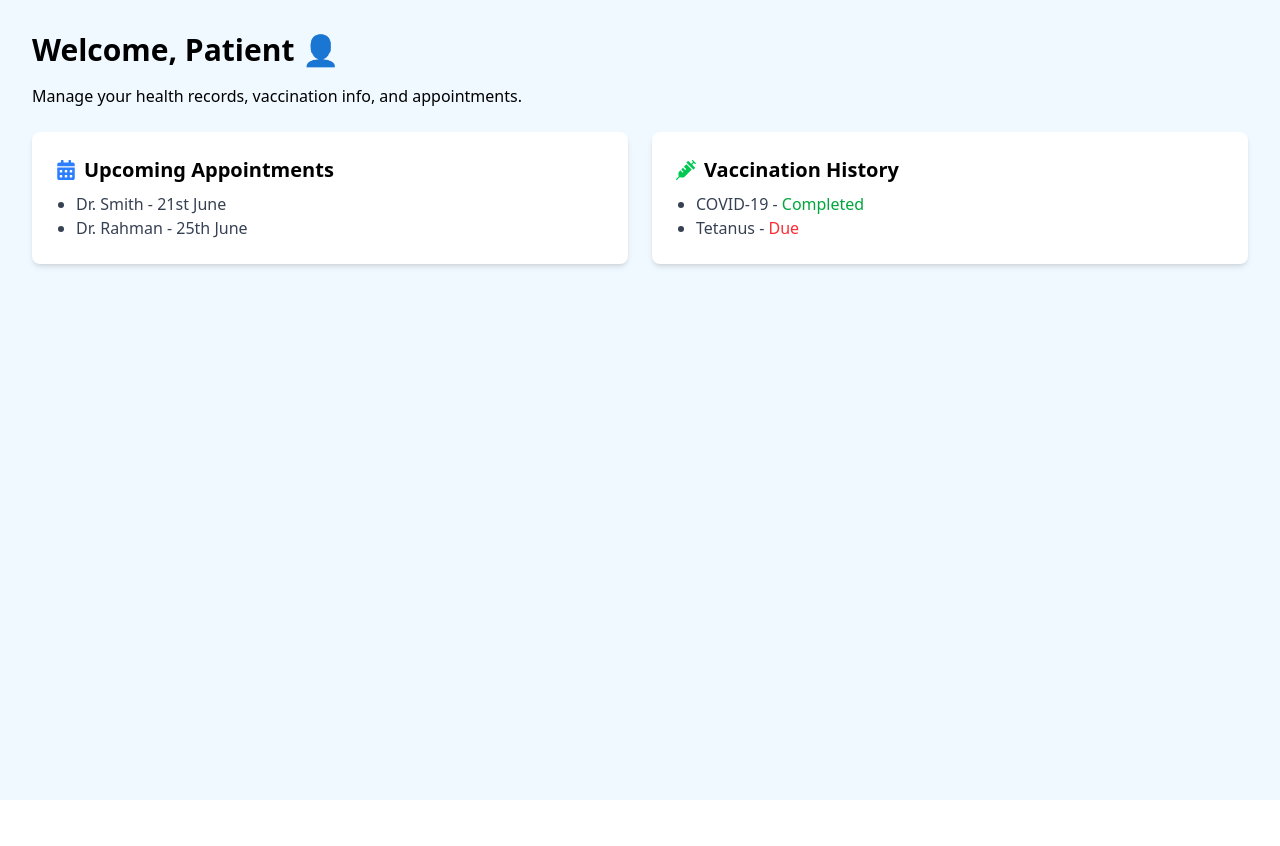
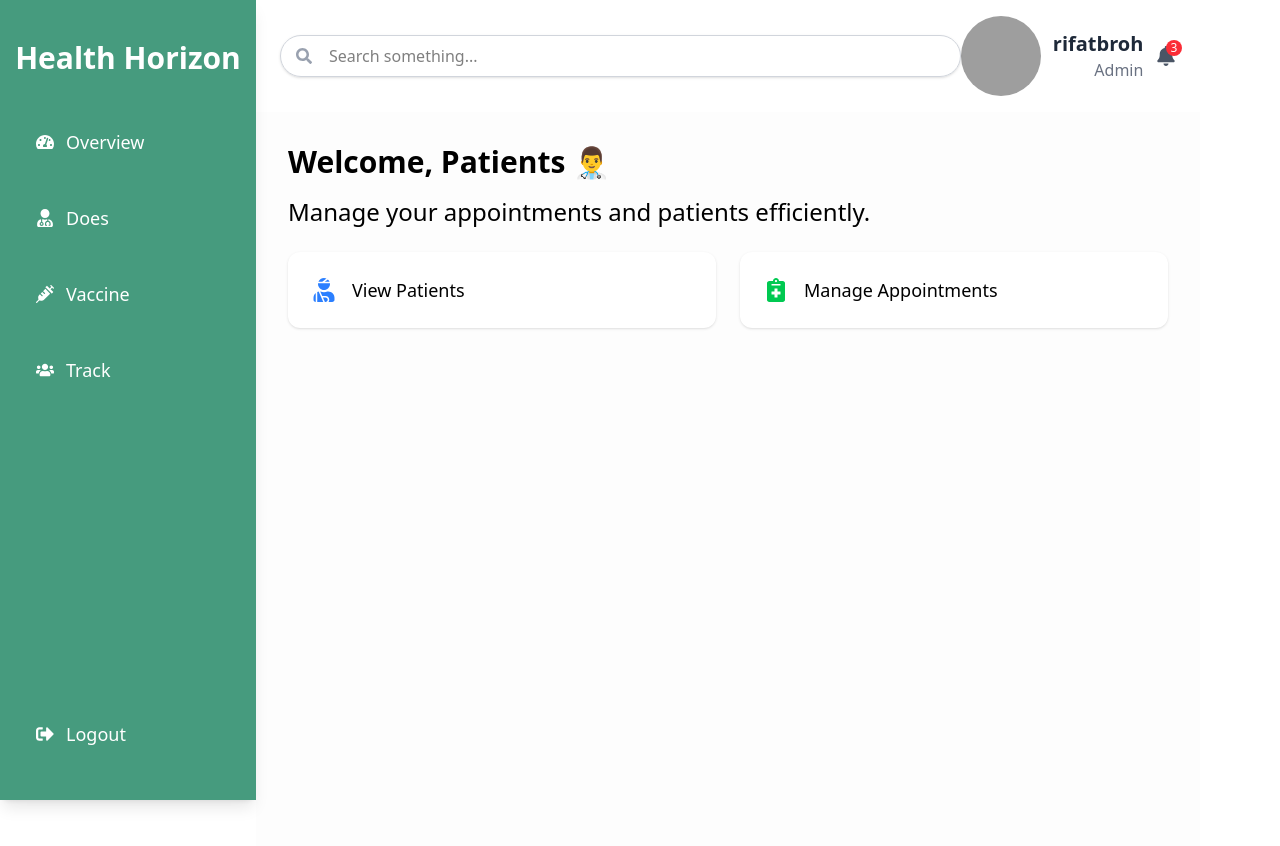
Before and after one commit to rifatbroh/Vaccination-Management-System-Frontend, a React (Vite) app: page /patient/dashboard in a window 1280 px wide. Shown: the top 846 px of the page. Before the commit the page ends 800 px from the top, so only its background shows below. Built offline with nearby package versions, Linux system fonts and the light colour scheme; grey boxes are pictures that could not be loaded.

Commit message:
Patient dashboard customize

```diff
--- a/src/components/Dashboard/Patient_dashboard.jsx
+++ b/src/components/Dashboard/Patient_dashboard.jsx
@@ -1,35 +1,35 @@
-import React from "react";
-import { FaCalendarAlt, FaSyringe } from "react-icons/fa";
+import { FaUserInjured, FaNotesMedical } from "react-icons/fa";
+import Admin_Sidebar from "./Single_components/Admin_sidebar";
+import TopNav from "./Single_components/TopNav";
 
 const Patient_dashboard = () => {
   return (
-    <div className="p-8 bg-[#f0f9ff] min-h-screen">
-      <h1 className="text-3xl font-bold mb-4">Welcome, Patient 👤</h1>
-      <p className="mb-2">
-        Manage your health records, vaccination info, and appointments.
-      </p>
+    <div className="doctor_dashboard flex">
+      {/* Sidebar */}
+      <div className="left-doctor w-[20%]">
+        <Admin_Sidebar role="patient" />
+      </div>
 
-      <div className="grid grid-cols-1 md:grid-cols-2 gap-6 mt-6">
-        {/* Appointments Card */}
-        <div className="bg-white shadow-md p-6 rounded-lg hover:shadow-xl transition-shadow duration-300">
-          <h2 className="text-xl font-semibold mb-2 flex items-center gap-2">
-            <FaCalendarAlt className="text-blue-500" /> Upcoming Appointments
-          </h2>
-          <ul className="text-gray-700 list-disc pl-5">
-            <li>Dr. Smith - 21st June</li>
-            <li>Dr. Rahman - 25th June</li>
-          </ul>
+      {/* Main content */}
+      <div className="right-doctor w-[80%] pr-20">
+        <div className="top-nav">
+          <TopNav />
         </div>
+        <div className="p-8 bg-[#fdfdfd] min-h-screen">
+          <h1 className="text-3xl font-bold mb-4">Welcome, Patients 👨‍⚕️</h1>
+          <p className="mb-2 text-2xl">Manage your appointments and patients efficiently.</p>
 
-        {/* Vaccination Card */}
-        <div className="bg-white shadow-md p-6 rounded-lg hover:shadow-xl transition-shadow duration-300">
-          <h2 className="text-xl font-semibold mb-2 flex items-center gap-2">
-            <FaSyringe className="text-green-500" /> Vaccination History
-          </h2>
-          <ul className="text-gray-700 list-disc pl-5">
-            <li>COVID-19 - <span className="text-green-600 font-medium">Completed</span></li>
-            <li>Tetanus - <span className="text-red-500 font-medium">Due</span></li>
-          </ul>
+          {/* Example placeholder cards or dashboard components */}
+          <div className="grid grid-cols-1 md:grid-cols-2 gap-6 mt-6">
+            <div className="bg-white p-6 rounded-xl shadow text-lg font-medium flex items-center gap-4">
+              <FaUserInjured className="text-blue-500 text-2xl" />
+              View Patients
+            </div>
+            <div className="bg-white p-6 rounded-xl shadow text-lg font-medium flex items-center gap-4">
+              <FaNotesMedical className="text-green-500 text-2xl" />
+              Manage Appointments
+            </div>
+          </div>
         </div>
       </div>
     </div>
--- a/src/components/Dashboard/Single_components/Admin_sidebar.jsx
+++ b/src/components/Dashboard/Single_components/Admin_sidebar.jsx
@@ -27,10 +27,10 @@ const Admin_Sidebar = ({ role }) => {
       case "patient":
         return (
           <>
-            <MenuItem icon={<FaTachometerAlt />} label="Dashboard" />
-            <MenuItem icon={<FaUserMd />} label="Doctors" />
+            <MenuItem icon={<FaTachometerAlt />} label="Overview" />
+            <MenuItem icon={<FaUserMd />} label="Does" />
             <MenuItem icon={<FaSyringe />} label="Vaccine" />
-            <MenuItem icon={<FaUsers />} label="Users" />
+            <MenuItem icon={<FaUsers />} label="Track" />
           </>
         );
       default:
```
